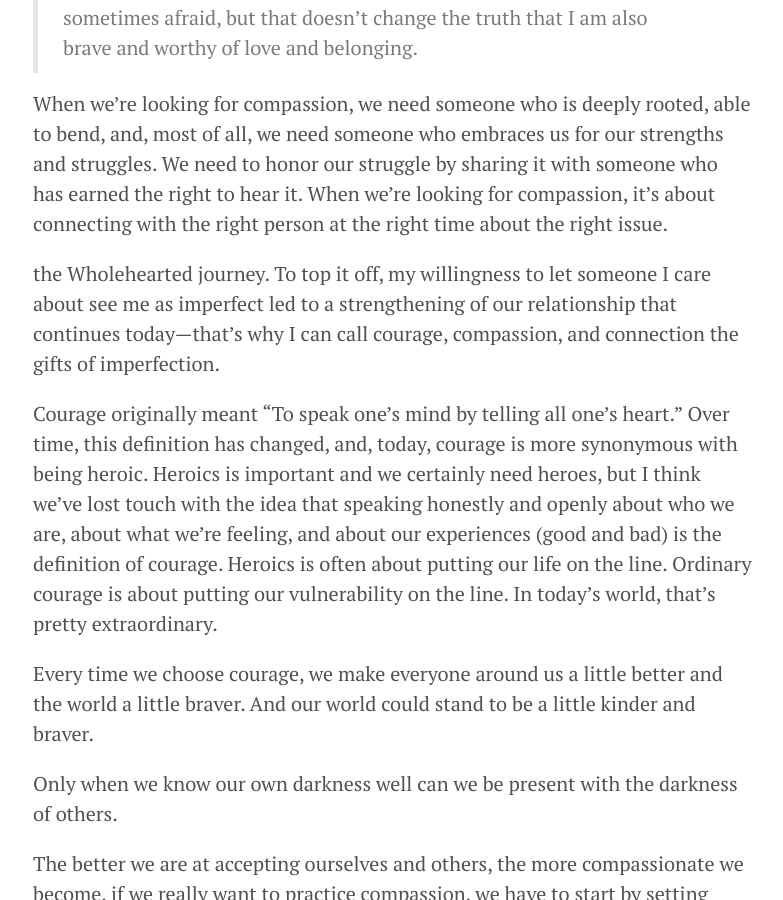
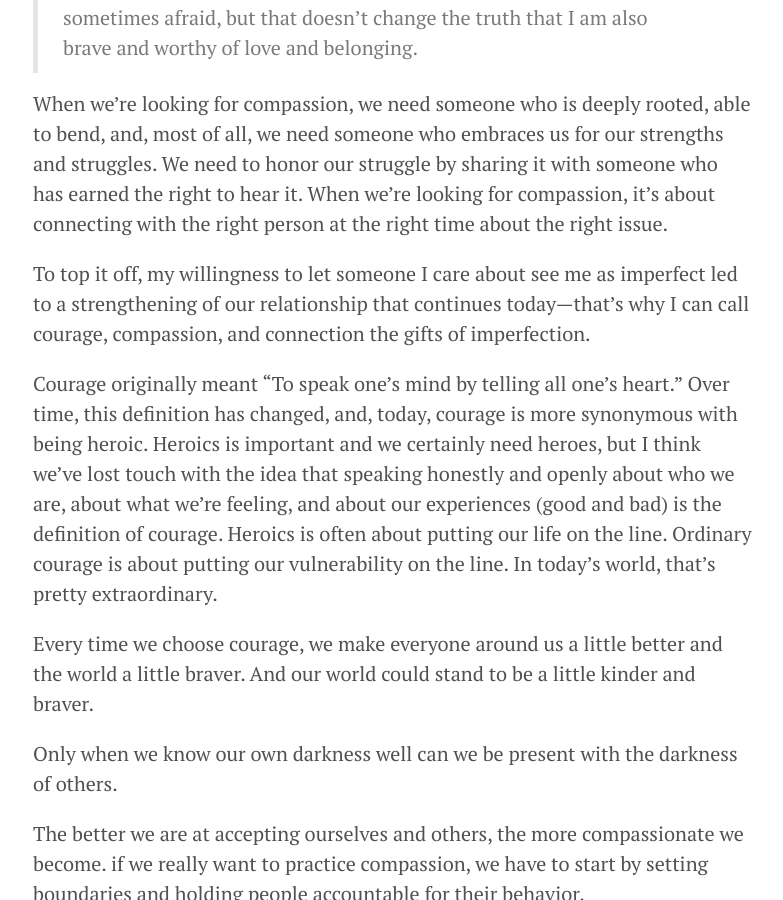
Before and after one commit to alamgirqazi/blog, a Jekyll site: the page built from _posts/2017-03-05-TheGiftsofImperfection.md, in a window 1280 px wide and 900 px high, scrolled down 1318 px. Shown: the whole window, without its empty margins (247-1030 px from the left). Built offline with Jekyll 4.4.1, drawn with Linux system fonts in a browser that asks for light colours.

Commit message:
fixed typos in the posr

```diff
--- a/_posts/2017-03-05-TheGiftsofImperfection.md
+++ b/_posts/2017-03-05-TheGiftsofImperfection.md
@@ -27,7 +27,7 @@ I now see that cultivating a Wholehearted life is not like trying to reach a des
 
 When we’re looking for compassion, we need someone who is deeply rooted, able to bend, and, most of all, we need someone who embraces us for our strengths and struggles. We need to honor our struggle by sharing it with someone who has earned the right to hear it. When we’re looking for compassion, it’s about connecting with the right person at the right time about the right issue.
 
-the Wholehearted journey. To top it off, my willingness to let someone I care about see me as imperfect led to a strengthening of our relationship that continues today—that’s why I can call courage, compassion, and connection the gifts of imperfection.
+To top it off, my willingness to let someone I care about see me as imperfect led to a strengthening of our relationship that continues today—that’s why I can call courage, compassion, and connection the gifts of imperfection.
 
 Courage originally meant “To speak one’s mind by telling all one’s heart.” Over time, this definition has changed, and, today, courage is more synonymous with being heroic. Heroics is important and we certainly need heroes, but I think we’ve lost touch with the idea that speaking honestly and openly about who we are, about what we’re feeling, and about our experiences (good and bad) is the definition of courage. Heroics is often about putting our life on the line. Ordinary courage is about putting our vulnerability on the line. In today’s world, that’s pretty extraordinary.
 
```
